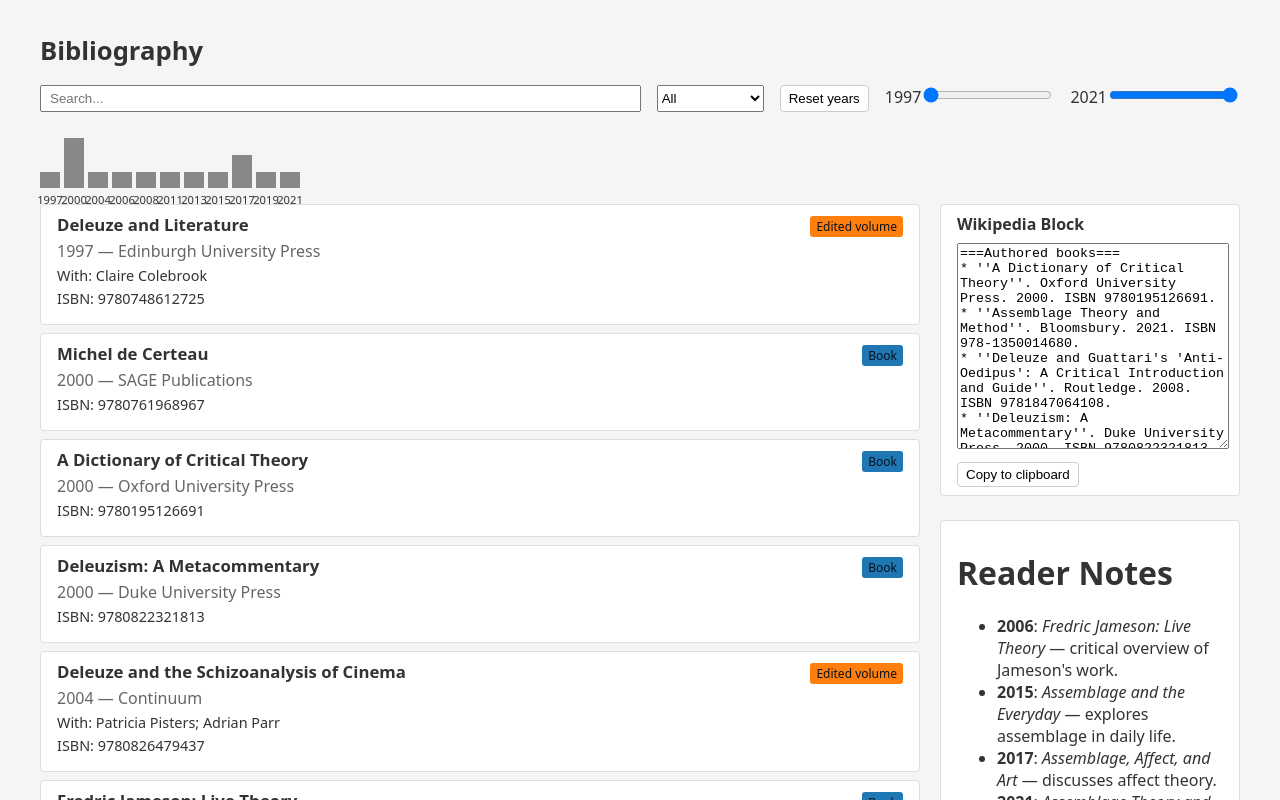
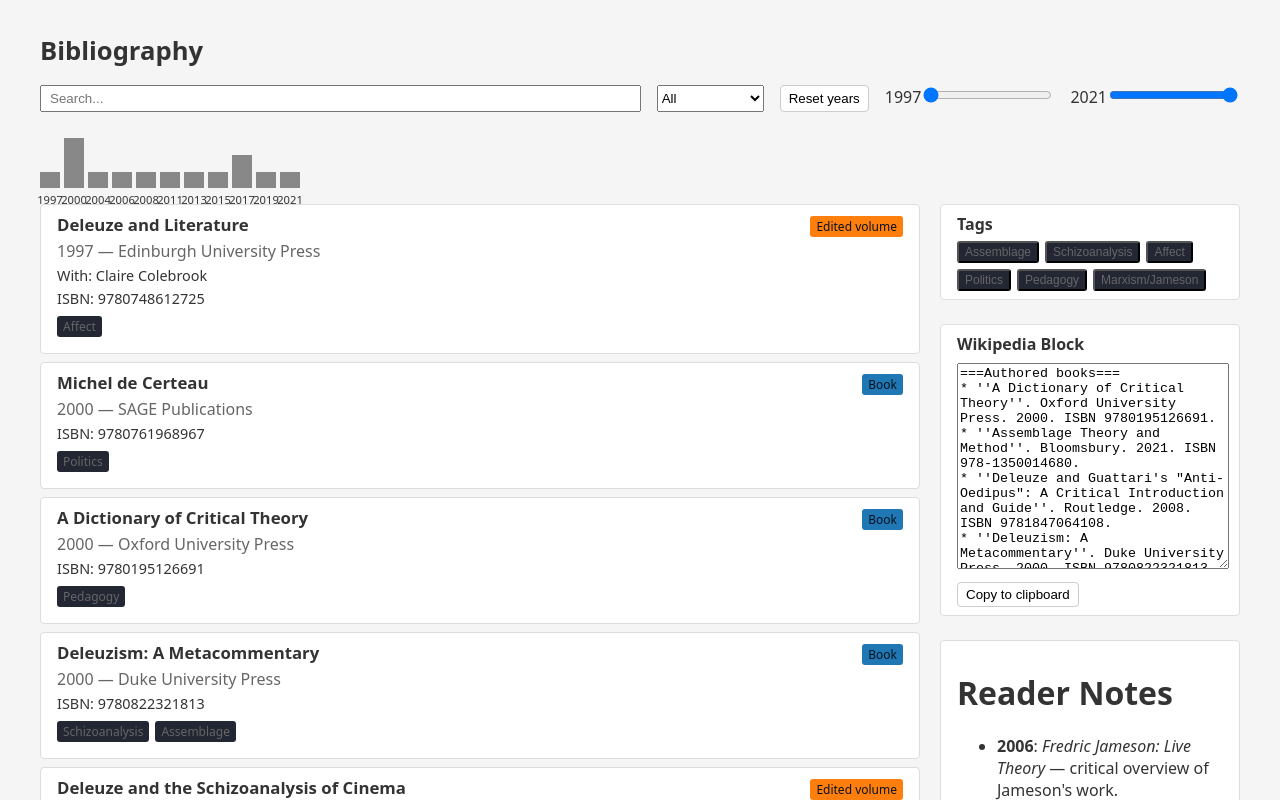
Before and after one commit to joesch21/Ian_Buchanan_Vault, a React (Vite) app in the folder site/: page / in a window 1280 px wide. Shown: the top 800 px of the page. Built offline with nearby package versions, Linux system fonts and the light colour scheme.

Commit message:
feat(site): add controlled vocab tagging and tag filter UI

```diff
--- a/site/src/App.jsx
+++ b/site/src/App.jsx
@@ -6,6 +6,7 @@ import { createSearch } from './lib/search.js'
 import { groupByYear, yearsRange } from './lib/group.js'
 import { typeColors as TYPE_COLORS } from './lib/colors.js'
 import { generateWiki } from './lib/wiki.js'
+import { TAGS } from './lib/tags.js'
 
 function App() {
   const [entries, setEntries] = useState([])
@@ -14,6 +15,7 @@ function App() {
   const [bounds, setBounds] = useState([0, 0])
   const [yearRange, setYearRange] = useState([0, 0])
   const [searchTerm, setSearchTerm] = useState('')
+  const [activeTags, setActiveTags] = useState([])
 
   useEffect(() => {
     loadBibliography().then((data) => {
@@ -31,7 +33,8 @@ function App() {
     return entries
       .filter((e) => typeFilter === 'All' || e.type === typeFilter)
       .filter((e) => e.year >= yearRange[0] && e.year <= yearRange[1])
-  }, [entries, typeFilter, yearRange])
+      .filter((e) => activeTags.every((t) => e.tags.includes(t)))
+  }, [entries, typeFilter, yearRange, activeTags])
 
   const results = useMemo(() => {
     if (!searchTerm) return filtered
@@ -125,6 +128,19 @@ function App() {
                 <div style={{marginTop:4,fontSize:'.9rem'}}>With: {item.collaborators.join(', ')}</div>
               )}
               {item.isbn && <div style={{marginTop:4,fontSize:'.9rem',wordBreak:'break-word'}}>ISBN: {item.isbn}</div>}
+              {item.tags.length > 0 && (
+                <div style={{marginTop:8, display:'flex', gap:6, flexWrap:'wrap'}}>
+                  {item.tags.map((tag) => (
+                    <span
+                      key={tag}
+                      className="badge"
+                      style={{ background: '#232734', color: 'var(--muted)' }}
+                    >
+                      {tag}
+                    </span>
+                  ))}
+                </div>
+              )}
               <div style={{marginTop:8, display:'flex', gap:8, flexWrap:'wrap'}}>
                 {item.PublisherURL && <a className="badge" href={item.PublisherURL} target="_blank" rel="noreferrer">Publisher</a>}
                 {item.GoogleBooksURL && <a className="badge" href={item.GoogleBooksURL} target="_blank" rel="noreferrer">Google Books</a>}
@@ -134,6 +150,29 @@ function App() {
           ))}
         </div>
         <div style={{width:'300px',flexShrink:0,display:'flex',flexDirection:'column',gap:'1rem'}}>
+          <div className="card">
+            <strong>Tags</strong>
+            <div style={{marginTop:6, display:'flex', flexWrap:'wrap', gap:6}}>
+              {TAGS.map((tag) => (
+                <button
+                  key={tag}
+                  className="badge"
+                  style={{
+                    cursor: 'pointer',
+                    background: activeTags.includes(tag) ? 'var(--accent)' : '#232734',
+                    color: activeTags.includes(tag) ? '#08121e' : 'var(--muted)',
+                  }}
+                  onClick={() =>
+                    setActiveTags((t) =>
+                      t.includes(tag) ? t.filter((x) => x !== tag) : [...t, tag],
+                    )
+                  }
+                >
+                  {tag}
+                </button>
+              ))}
+            </div>
+          </div>
           <div className="card">
             <strong>Wikipedia Block</strong>
             <textarea
--- a/site/src/lib/csv.js
+++ b/site/src/lib/csv.js
@@ -22,5 +22,8 @@ export async function loadBibliography() {
       GoogleBooksURL: r.GoogleBooksURL,
       PhilPapersURL: r.PhilPapersURL,
       doi: r.DOI,
+      tags: r.Tags
+        ? r.Tags.split(';').map((s) => s.trim()).filter(Boolean)
+        : [],
     }))
 }
--- /dev/null
+++ b/site/src/lib/tags.js
@@ -0,0 +1,8 @@
+export const TAGS = [
+  "Assemblage",
+  "Schizoanalysis",
+  "Affect",
+  "Politics",
+  "Pedagogy",
+  "Marxism/Jameson"
+]
```
Also changed, not shown: site/src/data/bibliography.csv.
